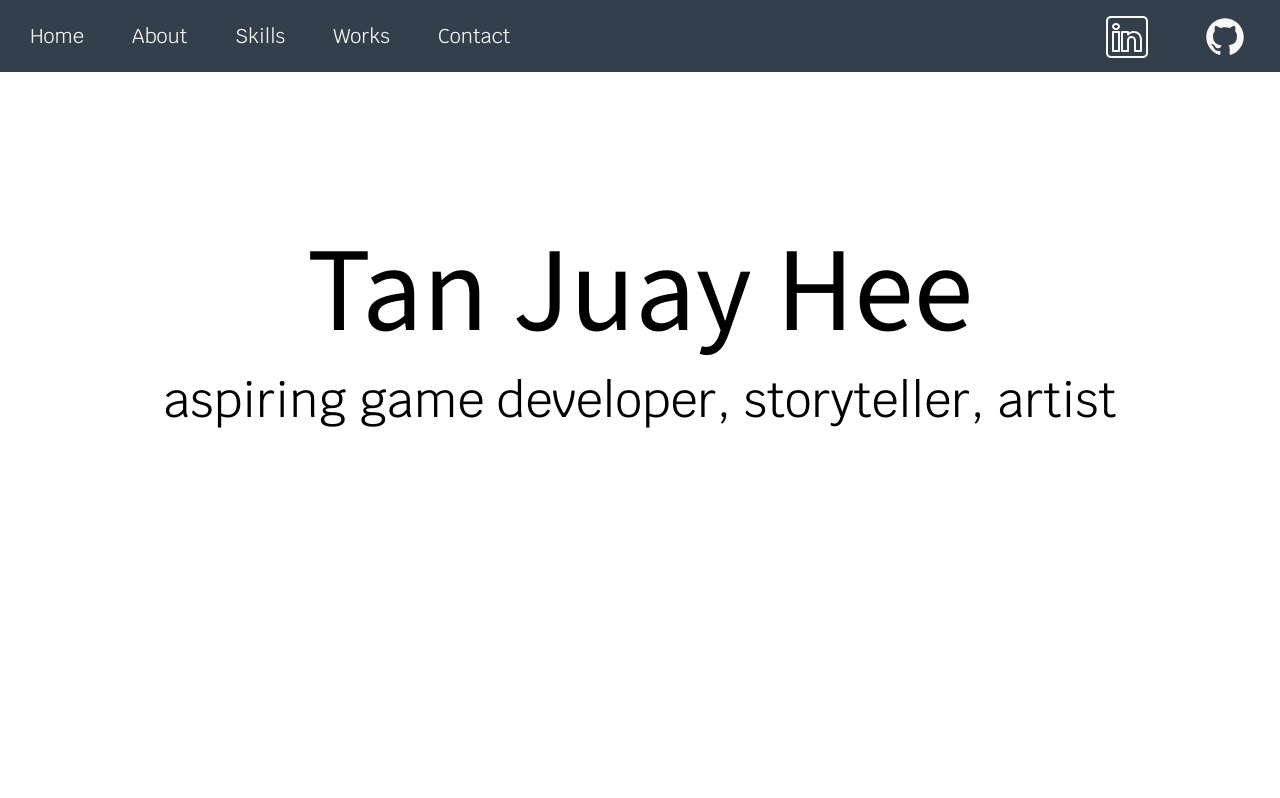
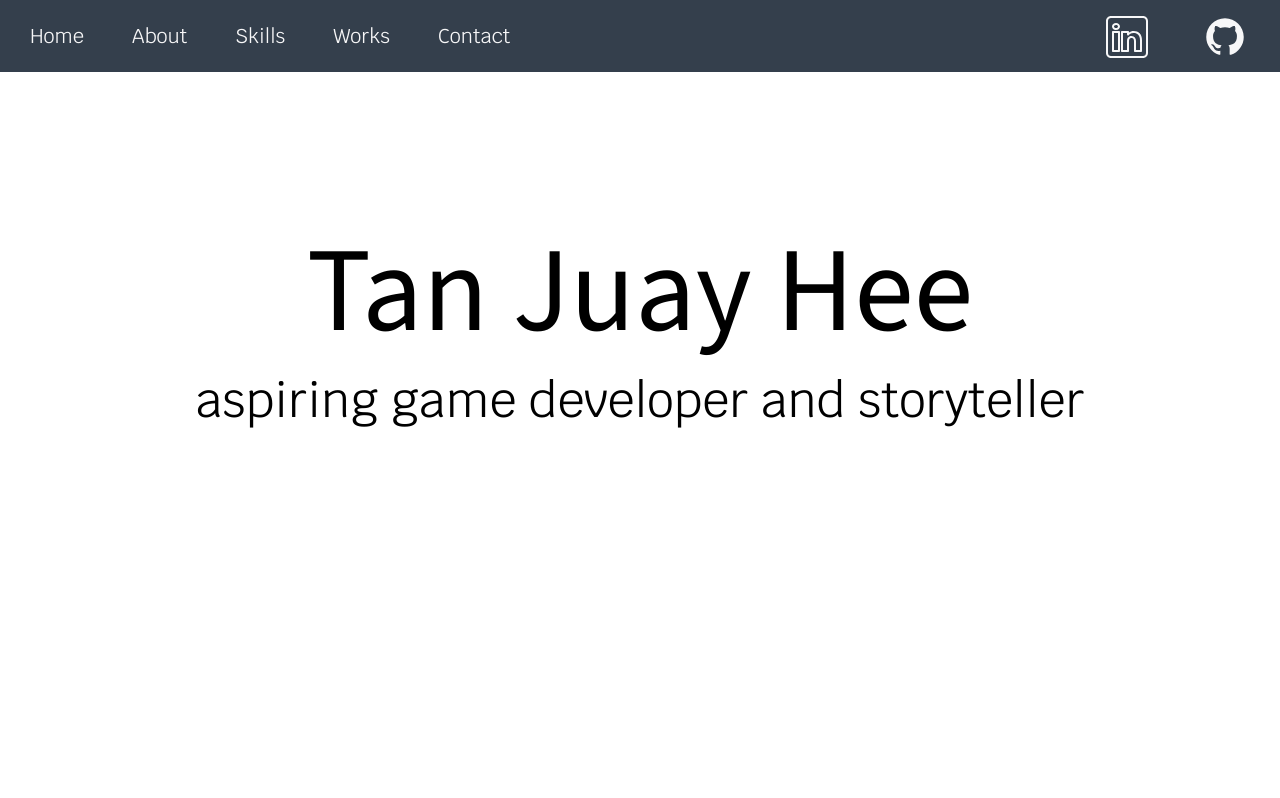
Before and after one commit to juayhee/portfolio-site, a React (Vite) app: page / in a window 1280 px wide. Shown: the top 798 px of the page. Built offline with nearby package versions, Linux system fonts and the light colour scheme.

Commit message:
Save changes before refactor sass to scss

```diff
--- a/src/components/Contact/Contact.tsx
+++ b/src/components/Contact/Contact.tsx
@@ -28,13 +28,16 @@ function Contact(): React.ReactElement {
               />
             </div>
           </div>
-          <div className={styles.textArea}>
+          <div className={styles.textAreaContainer}>
             <label htmlFor="message" />
             <textarea
               name="message"
               id="message"
               placeholder="Feel free to message me about anything"
             />
+            <button type="submit" className={styles.submitButton}>
+              Submit
+            </button>
           </div>
         </form>
       </div>
--- a/src/components/Title/Title.tsx
+++ b/src/components/Title/Title.tsx
@@ -7,7 +7,7 @@ function Title(): React.ReactElement {
       <div className={styles.titleContainer}>
         <div className={styles.name}>Tan Juay Hee</div>
         <div className={styles.description}>
-          aspiring game developer, storyteller, artist
+          aspiring game developer and storyteller
         </div>
       </div>
     </>
```
